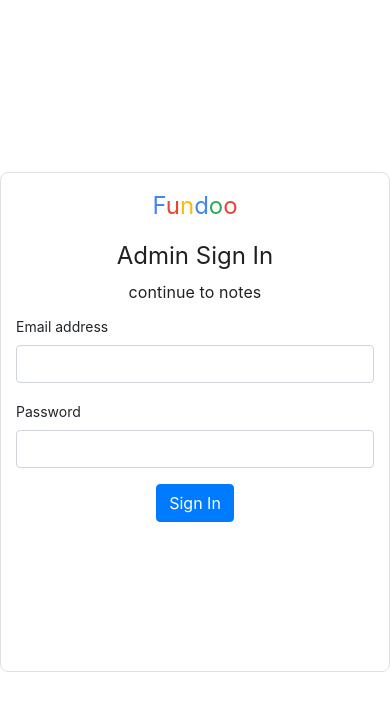
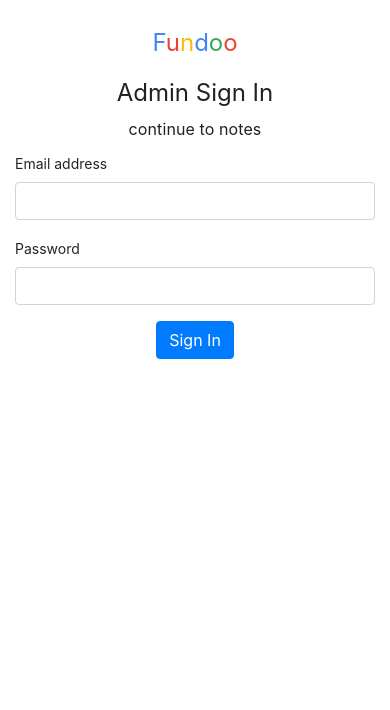
Before and after one commit to rahulchaurasia01/FundooAdmin, an Angular app: page /login in a window 390 px wide. Shown: the top 710 px of the page. Built offline with nearby package versions, Linux system fonts and the light colour scheme.

Commit message:
Made Responsive login component

```diff
--- a/src/app/components/login/login.component.scss
+++ b/src/app/components/login/login.component.scss
@@ -64,3 +64,23 @@
     letter-spacing: .1px;
     line-height: 1.5;
 }
+
+
+@media only screen and (max-width: 600px) {
+
+    .container {
+        max-width: unset;
+    }
+
+    .fundooRow{
+        align-items: start;
+    }
+
+    .fundooColumn{
+        padding-top: 25px;
+        width: 100%;
+        border: none;
+
+    }
+
+}
--- a/src/app/components/login/login.component.ts
+++ b/src/app/components/login/login.component.ts
@@ -2,6 +2,7 @@ import { Component, OnInit } from '@angular/core';
 import { Adminservice } from '../../services/admin/admin.service';
 import { FormGroup, FormControl, Validators } from '@angular/forms';
 import { Adminlogin } from 'src/app/Model/adminlogin';
+import { Router } from '@angular/router';
 
 @Component({
   selector: 'app-login',
@@ -13,7 +14,7 @@ export class LoginComponent implements OnInit {
   errorMsg: string;
   adminLoginInformation: FormGroup;
 
-  constructor(private admin: Adminservice) { }
+  constructor(private admin: Adminservice, private router: Router) { }
 
   ngOnInit() {
 
@@ -65,12 +66,16 @@ export class LoginComponent implements OnInit {
         if(data.status) {
           localStorage.removeItem("fundooAdminToken");
           localStorage.setItem("fundooAdminToken", data.token);
+          this.router.navigate(['dashboard']);
         }
         else
           this.errorMsg = data.message;
       },
       error => {
-        console.log(error.error);
+        if(error.error.message)
+          this.errorMsg = error.error.message;
+        else
+          this.errorMsg = "Connection to the server failed.";
       })
 
 
```
